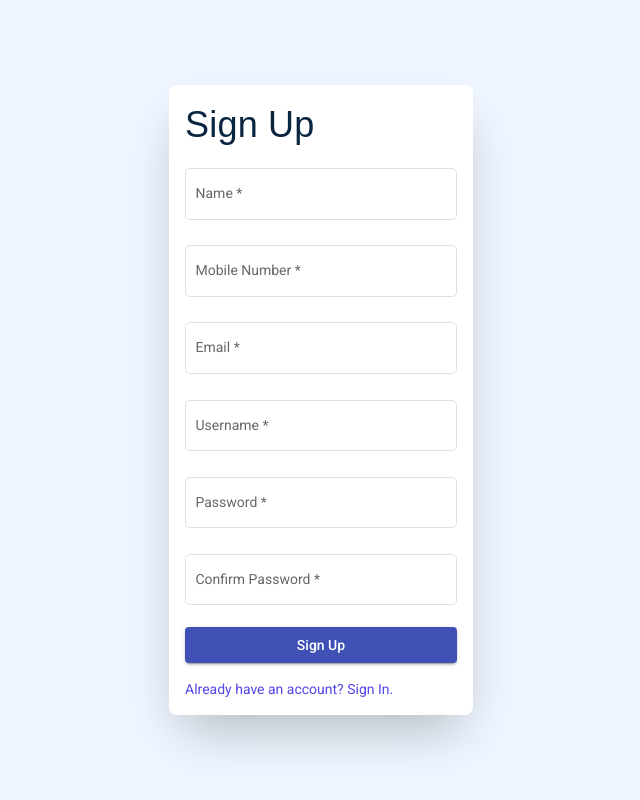
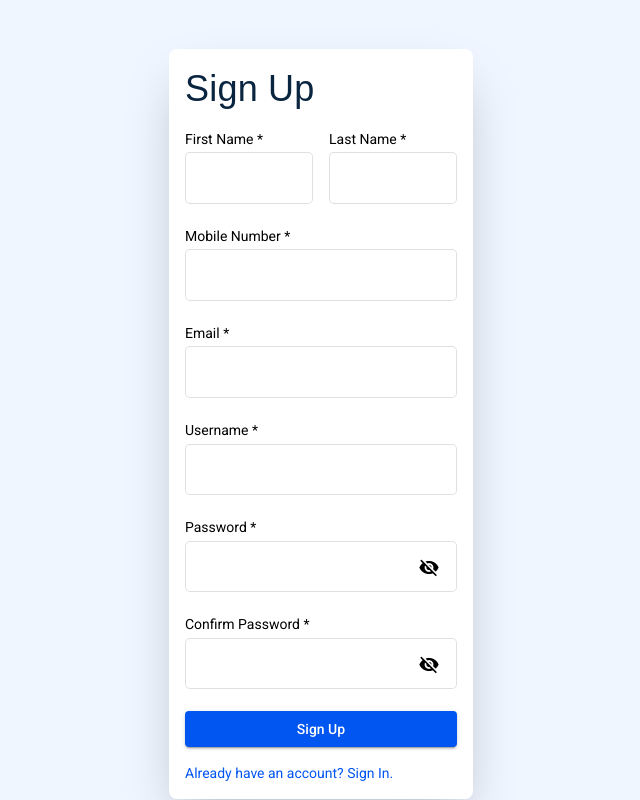
Before and after one commit to arip995/Handyman-Customer-Frontend, an Angular app: page /customer/sign-up in a window 1280 px wide. Shown: the whole page, without its empty margins (319-959 px from the left). Built offline with nearby package versions, Linux system fonts and the light colour scheme.

Commit message:
updated profile component

```diff
--- a/src/app/Authentication/sign-in/sign-in.component.html
+++ b/src/app/Authentication/sign-in/sign-in.component.html
@@ -14,14 +14,17 @@
             <div>
                 <mat-form-field class="w-full" appearance="outline" >
                     <mat-label>Password</mat-label>
-                    <input required matInput type="password" [formControlName]="'password'">
+                    <input required matInput [type]="hide ? 'password' : 'text'" [formControlName]="'password'">
+                    <button mat-icon-button matSuffix (click)="hide = !hide" [attr.aria-label]="'Hide password'" [attr.aria-pressed]="hide">
+                        <mat-icon>{{hide ? 'visibility_off' : 'visibility'}}</mat-icon>
+                    </button>
                     <mat-error *ngIf="checkError('required')">Required</mat-error>
                 </mat-form-field>
             </div>
             <div>
-                <button (click)="signIn()" mat-raised-button class="w-full" color="primary">Sign In</button>
+                <button style="color: white; background-color: rgb(1, 85, 241);" type="submit" (click)="signIn()" mat-raised-button class="w-full" color="primary">Sign In</button>
             </div>
-            <div [routerLink]="['../../customer/sign-up']" class="mt-4 text-indigo-600 cursor-pointer">Create an account. Sign Up.</div>
+            <div style="color: rgb(1, 85, 241);" [routerLink]="['../../customer/sign-up']" class="mt-4 text-indigo-600 cursor-pointer">Create an account. Sign Up.</div>
         </form>
     </div>
 </div>
--- a/src/app/Authentication/sign-in/sign-in.component.ts
+++ b/src/app/Authentication/sign-in/sign-in.component.ts
@@ -7,6 +7,7 @@ import { FormBuilder, FormControl, FormGroup, Validators} from '@angular/forms';
 })
 export class SignInComponent implements OnInit {
     signInForm: FormGroup;
+    hide:boolean = true;
     //Constructor
     constructor(private _formBuilder: FormBuilder){
         this.signInForm = _formBuilder.group({
--- a/src/app/Authentication/sign-up/sign-up.component.html
+++ b/src/app/Authentication/sign-up/sign-up.component.html
@@ -1,57 +1,95 @@
-<div class="bg-blue-50 p-8 w-full flex flex-col h-screen justify-center items-center content-center">
+<div class="bg-blue-50 pt-12 pr-8 pl-8 w-full flex flex-col h-screen justify-center items-center content-center">
     <div class="w-full xl:w-3/12">
         <form class="shadow-2xl rounded-lg bg-white px-4 py-4" [formGroup]="signUpForm">
             <div style="font-family: Arial;font-style: normal;font-weight: normal;font-size: 36px;line-height: 48px;letter-spacing: 0.2px;color: #0A2540;" class="mb-4">
                 Sign Up
             </div>
+
+
+            <!-- Name -->
+            <div class="grid grid-cols-2 gap-4">
+                <!-- First Name -->
+                <div>
+                    <mat-label >First Name *</mat-label>
+                    <mat-form-field class="w-full" appearance="outline">
+                        <input required matInput type="text" [formControlName]="'firstname'">
+                    <mat-error *ngIf="checkError('required')">Required</mat-error>
+                    </mat-form-field>
+                </div>
+
+
+
+                <!-- Last Name -->
+                <div>
+                    <mat-label>Last Name *</mat-label>
+                    <mat-form-field class="w-full" appearance="outline">
+                        <input required matInput type="text" [formControlName]="'lastname'">
+                    <mat-error *ngIf="checkError('required')">Required</mat-error>
+                    </mat-form-field>
+                </div>
+            </div>
+
+
+            <!-- Mobile Number -->
             <div>
-                <mat-form-field class="w-full" appearance="outline">
-                    <mat-label>Name</mat-label>
-                    <input required matInput type="text" [formControlName]="'name'">
-                <mat-error *ngIf="checkError('required')">Required</mat-error>
-                </mat-form-field>
-            </div>
-            <div>
+                <mat-label>Mobile Number *</mat-label>
                 <mat-form-field class="w-full" appearance="outline" >
-                    <mat-label>Mobile Number</mat-label>
                     <input required matInput type="text" [formControlName]="'mobileNumber'">
                     <mat-error *ngIf="checkError('min')">Enter a valid Mobile Number</mat-error>
                 </mat-form-field>
             </div>
+
+
+            <!-- Email -->
             <div>
+                <mat-label>Email *</mat-label>
                 <mat-form-field class="w-full" appearance="outline" >
-                    <mat-label>Email</mat-label>
                     <input required matInput type="text" [formControlName]="'email'">
                     <mat-error *ngIf="checkError('required')">Required</mat-error>
                 </mat-form-field>
             </div>
+
+
+            <!-- Username -->
             <div>
+                <mat-label>Username *</mat-label>
                 <mat-form-field class="w-full" appearance="outline" >
-                    <mat-label>Username</mat-label>
                     <input required matInput type="text" [formControlName]="'username'">
                     <mat-error *ngIf="checkError('minLength') || checkError('maxLength')">Username must have 6 to 10 characters</mat-error>
                 </mat-form-field>
             </div>
+
+
+            <!-- Password -->
             <div>
+                <mat-label>Password *</mat-label>
                 <mat-form-field class="w-full" appearance="outline" >
-                    <mat-label>Password</mat-label>
-                    <input [(ngModel)]="password" required matInput type="password" [formControlName]="'password'">
+                    <input [(ngModel)]="password" required matInput [type]="hide ? 'password' : 'text'" [formControlName]="'password'">
+                    <button mat-icon-button matSuffix (click)="hide = !hide" [attr.aria-label]="'Hide password'" [attr.aria-pressed]="hide">
+                        <mat-icon>{{hide ? 'visibility_off' : 'visibility'}}</mat-icon>
+                    </button>
+                    <mat-error *ngIf="checkError('required')">Required</mat-error>
+                    <mat-hint class="text-red-600" *ngIf="passwordMatch">Password should match</mat-hint>
+                </mat-form-field>
+            </div>
+
+
+            <!-- Confirm Password -->
+            <div>
+                <mat-label>Confirm Password *</mat-label>
+                <mat-form-field class="w-full" appearance="outline" >
+                    <input [(ngModel)]="confirmPassword" required matInput [type]="confirmHide ? 'password' : 'text'" [formControlName]="'confirmPassword'">
+                    <button mat-icon-button matSuffix (click)="confirmHide = !confirmHide" [attr.aria-label]="'Hide password'" [attr.aria-pressed]="confirmHide">
+                        <mat-icon>{{confirmHide ? 'visibility_off' : 'visibility'}}</mat-icon>
+                    </button>
                     <mat-error *ngIf="checkError('required')">Required</mat-error>
                     <mat-hint class="text-red-600" *ngIf="passwordMatch">Password should match</mat-hint>
                 </mat-form-field>
             </div>
             <div>
-                <mat-form-field class="w-full" appearance="outline" >
-                    <mat-label>Confirm Password</mat-label>
-                    <input [(ngModel)]="confirmPassword" required matInput type="password" [formControlName]="'confirmPassword'">
-                    <mat-error *ngIf="checkError('required')">Required</mat-error>
-                    <mat-hint class="text-red-600" *ngIf="passwordMatch">Password should match</mat-hint>
-                </mat-form-field>
+                <button style="color: white; background-color: rgb(1, 85, 241);" (click)="signUp()" mat-raised-button class="w-full" type="submit">Sign Up</button>
             </div>
-            <div>
-                <button (click)="signUp()" mat-raised-button class="w-full" color="primary">Sign Up</button>
-            </div>
-            <div [routerLink]="['../../customer/sign-in']" class="mt-4 text-indigo-600 cursor-pointer"> Already have an account? Sign In.</div>
+            <div style="color: rgb(1, 85, 241);" [routerLink]="['../../customer/sign-in']" class="mt-4 text-indigo-600 cursor-pointer"> Already have an account? Sign In.</div>
         </form>
     </div>
 
--- a/src/app/Authentication/sign-up/sign-up.component.ts
+++ b/src/app/Authentication/sign-up/sign-up.component.ts
@@ -10,13 +10,16 @@ export class SignUpComponent implements OnInit {
   password:any;
   confirmPassword:any;
   passwordMatch:boolean = false;
+  hide:boolean = true;
+  confirmHide:boolean = true;
 
   //Constructor
   constructor(
     private _formBuilder: FormBuilder
   ){
     this.signUpForm = _formBuilder.group({
-      name: new FormControl("",[Validators.required]),
+      firstname: new FormControl("",[Validators.required]),
+      lastname: new FormControl("",[Validators.required]),
       mobileNumber : new FormControl("",[Validators.required,Validators.maxLength(10),Validators.minLength(10)]),
       email: new FormControl("",[Validators.required]),
       username : new FormControl("",[Validators.required,Validators.minLength(6),Validators.maxLength(10)]),
@@ -36,7 +39,8 @@ ngOnInit(){
 checkError(errorName:any){
 
     return()=>{
-      this.signUpForm.controls['name'].hasError(errorName);
+      this.signUpForm.controls['firstname'].hasError(errorName);
+      this.signUpForm.controls['lastname'].hasError(errorName);
       this.signUpForm.controls['mobileNumber'].hasError(errorName);
       this.signUpForm.controls['email'].hasError(errorName);
       this.signUpForm.controls['username'].hasError(errorName);
--- /dev/null
+++ b/src/app/Home/Profile/profile.component.html
@@ -0,0 +1,130 @@
+<!-- Header -->
+<div class="pt-6 pb-6 flex justify-center">
+    <div class="font-bold tracking-normal font-mono">
+        Edit Profile
+    </div>
+</div>
+
+
+<!-- content -->
+<div class="w-full ">
+    <!-- Profile Photo -->
+    <div class="w-full flex justify-center">
+        <div class="relative">
+            <img class="w-36 h-36 mt-6 p-1 rounded-full border-2 border-black-100 mat-elevation-z8" src="https://source.unsplash.com/c_GmwfHBDzk/200x200" />
+            <button style="color: aliceblue;background-color: rgb(1, 85, 241);" class="rounded-full cursor-pointer absolute bottom-2 right-1 w-8 h-8 min-h-8"><mat-icon style="font-size: 15px;">edit</mat-icon></button>
+            <!-- <mat-icon class="bg-blue-200 rounded-full cursor-pointer color-red">edit</mat-icon> -->
+        </div>
+    </div>
+
+    <!-- Form -->
+    <!-- <div class="flex ">
+
+    </div> -->
+    <div class="mt-6 pb-6 w-full flex justify-center">
+        <form style="font-size: 13px;" [formGroup]="profileForm">
+
+
+            <!-- Name -->
+            <div class="grid grid-cols-1 lg:grid-cols-2 gap-4">
+                <!-- First Name -->
+                <div>
+                    <mat-label >First Name *</mat-label>
+                    <mat-form-field class="w-full mr-2" appearance="outline">
+                        <input required matInput type="text" [formControlName]="'firstname'">
+                    <mat-error *ngIf="checkError('required')">Required</mat-error>
+                    </mat-form-field>
+                </div>
+
+
+
+                <!-- Last Name -->
+                <div>
+                    <mat-label>Last Name *</mat-label>
+                    <mat-form-field class="w-full mr-2" appearance="outline">
+                        <input required matInput type="text" [formControlName]="'lastname'">
+                    <mat-error *ngIf="checkError('required')">Required</mat-error>
+                    </mat-form-field>
+                </div>
+            </div>
+
+
+            <!-- Mobile Number -->
+            <div>
+                <mat-label>Mobile Number *</mat-label>
+                <mat-form-field class="w-full" appearance="outline" >
+                    <input required matInput type="number" [formControlName]="'mobileNumber'">
+                    <mat-error *ngIf="checkError('min')">Enter a valid Mobile Number</mat-error>
+                </mat-form-field>
+            </div>
+
+
+            <!-- Email -->
+            <div>
+                <mat-label>Email *</mat-label>
+                <mat-form-field class="w-full" appearance="outline" >
+                    <input required matInput type="text" [formControlName]="'email'">
+                    <mat-error *ngIf="checkError('required')">Required</mat-error>
+                </mat-form-field>
+            </div>
+
+
+            <!-- Username -->
+            <div>
+                <mat-label>Username *</mat-label>
+                <mat-form-field class="w-full" appearance="outline" >
+                    <input required matInput type="text" [formControlName]="'username'">
+                    <mat-error *ngIf="checkError('minLength') || checkError('maxLength')">Username must have 6 to 10 characters</mat-error>
+                </mat-form-field>
+            </div>
+
+            <!-- Address -->
+            <div>
+                <mat-label>Address *</mat-label>
+                <mat-form-field class="w-full" appearance="outline" >
+                    <input required matInput type="text" [formControlName]="'address'">
+                    <mat-error *ngIf="checkError('required') || checkError('maxLength')">Required</mat-error>
+                </mat-form-field>
+            </div>
+
+            <!-- Pincode -->
+            <div>
+                <mat-label>Pincode *</mat-label>
+                <mat-form-field class="w-full" appearance="outline" >
+                    <input required matInput type="number" [formControlName]="'pincode'">
+                    <mat-error *ngIf="checkError('minLength') || checkError('maxLength')">Enter a valid Pincode</mat-error>
+                </mat-form-field>
+            </div>
+
+
+            <!-- Location -->
+            <div class="grid grid-cols-1 lg:grid-cols-2 gap-4">
+                <!-- State -->
+                <div>
+                    <mat-label >State *</mat-label>
+                    <mat-form-field class="w-full mr-2" appearance="outline">
+                        <input required matInput type="text" [formControlName]="'state'">
+                    <mat-error *ngIf="checkError('required')">Required</mat-error>
+                    </mat-form-field>
+                </div>
+
+
+                <!-- City -->
+                <div>
+                    <mat-label>City *</mat-label>
+                    <mat-form-field class="w-full mr-2" appearance="outline">
+                        <input required matInput type="text" [formControlName]="'city'">
+                    <mat-error *ngIf="checkError('required')">Required</mat-error>
+                    </mat-form-field>
+                </div>
+            </div>
+
+
+        <!-- Submit -->
+        <div>
+            <button style="color: white; background-color: rgb(1, 85, 241);" type="submit" mat-raised-button class="w-2/12 mt-6 mb-6 rounded-md" >Save</button>
+        </div>
+        </form>
+    </div>
+
+</div>
--- /dev/null
+++ b/src/app/Home/Profile/profile.component.ts
@@ -0,0 +1,46 @@
+import { Component, OnInit } from '@angular/core';
+import { FormBuilder, FormControl, FormGroup, Validators} from '@angular/forms';
+
+@Component({
+  selector: 'profile',
+  templateUrl: './profile.component.html',
+  styleUrls: ['./profile.component.scss'],
+})
+export class Profilecomponent implements OnInit {
+    profileForm: FormGroup;
+    hide:boolean = true;
+    constructor(private _formBuilder: FormBuilder){
+        this.profileForm = _formBuilder.group({
+            firstname: new FormControl("",[Validators.required]),
+            lastname: new FormControl("",[Validators.required]),
+            mobileNumber : new FormControl("",[Validators.required,Validators.maxLength(10),Validators.minLength(10)]),
+            email: new FormControl("",[Validators.required]),
+            username : new FormControl("",[Validators.required,Validators.minLength(6),Validators.maxLength(10)]),
+            address: new FormControl("",[Validators.required]),
+            state: new FormControl("",[Validators.required]),
+            city: new FormControl("",[Validators.required]),
+            pincode: new FormControl("",[Validators.required,Validators.maxLength(6),Validators.minLength(6)]),
+          });
+    }
+    ngOnInit(): void {
+
+    }
+
+
+    checkError(errorName:any){
+
+        return()=>{
+          this.profileForm.controls['firstname'].hasError(errorName);
+          this.profileForm.controls['lastname'].hasError(errorName);
+          this.profileForm.controls['mobileNumber'].hasError(errorName);
+          this.profileForm.controls['email'].hasError(errorName);
+          this.profileForm.controls['username'].hasError(errorName);
+          this.profileForm.controls['address'].hasError(errorName);
+          this.profileForm.controls['state'].hasError(errorName);
+          this.profileForm.controls['city'].hasError(errorName);
+          this.profileForm.controls['pincode'].hasError(errorName);
+        }
+
+      }
+
+}
--- a/src/app/Home/view.component.scss
+++ b/src/app/Home/view.component.scss
@@ -1,5 +1,5 @@
 mat-toolbar {
-    background: #035aa1;
+    background: rgb(1, 85, 241);
     color: white;
 }
 
@@ -8,9 +8,14 @@ mat-sidenav {
     // @media screen and (min-width: 800px) {
     //     width: 300px;
     // }
+    // @media screen and (min-width: 800px) {
+    //     margin-right: 32px;
+    //     padding-right: 16px;
+    // }
     width: 300px;
     border-right: none;
-    background: #606f7b;
+    // background: #606f7b;
+    background: rgb(1, 85, 241);
     color: white;
     border-radius: 10px;
     padding: 16px;
@@ -21,15 +26,13 @@ mat-sidenav {
     min-height: calc(100vh - 98px);
     border-radius: 10px;
     margin: 16px;
-    // @media screen and (min-width: 800px) {
-    //     margin-left: 32px;
-    // }
-    display: flex;
+    margin-left: 32px;
+    // display: flex;
     justify-content: center;
     align-items: center;
 
     font-size: 2rem;
-    color: lightgray;
+    // color: lightgray;
 }
 
 mat-sidenav-container {
@@ -50,9 +53,7 @@ mat-sidenav-container {
 }
 
 .avatar {
-    // @media screen and (min-width: 800px) {
-        margin-left: 85px;
-    // }
+    margin-left: 85px;
     margin-top: 16px;
     width: 100px;
     height: 100px;
--- a/src/app/app.module.ts
+++ b/src/app/app.module.ts
@@ -15,13 +15,14 @@ import { MatToolbarModule } from '@angular/material/toolbar';
 import { MatSidenavModule } from '@angular/material/sidenav';
 import { MatIconModule } from '@angular/material/icon';
 import { MatDividerModule } from '@angular/material/divider';
-
+import { Profilecomponent } from './Home/Profile/profile.component';
 @NgModule({
   declarations: [
     AppComponent,
     SignUpComponent,
     SignInComponent,
-    HomeComponent
+    HomeComponent,
+    Profilecomponent
   ],
   imports: [
     BrowserModule,
```
Also changed, not shown: src/app/Home/view.component.html (+7 -7 lines), src/app/Home/view.component.ts (+12 -6 lines), src/app/Home/Profile/profile.component.scss (added).
